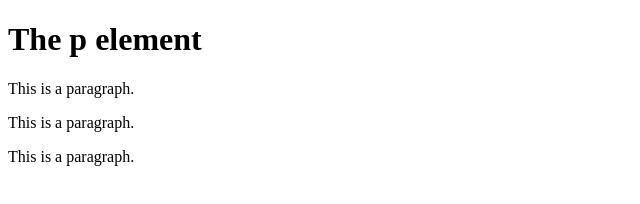
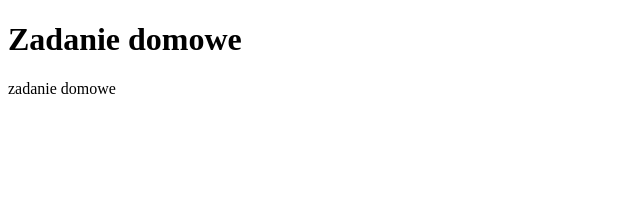
Before and after one commit to Xivagon/xivagon.github.io, a plain HTML site: page index.html in a window 1280 px wide. Shown: the whole page, without its empty margins (0-640 px from the left). Drawn offline with Linux system fonts and the light colour scheme.

Commit message:
Update index.html

```diff
--- a/index.html
+++ b/index.html
@@ -1,12 +1,13 @@
 <!DOCTYPE html>
 <html>
+<head>
+  <title>Zadanie domowe</title>
+</head>
 <body>
 
-<h1>The p element</h1>
+<h1>Zadanie domowe</h1>
 
-<p>This is a paragraph.</p>
-<p>This is a paragraph.</p>
-<p>This is a paragraph.</p>
+<p>zadanie domowe</p>
 
 </body>
 </html>
```
